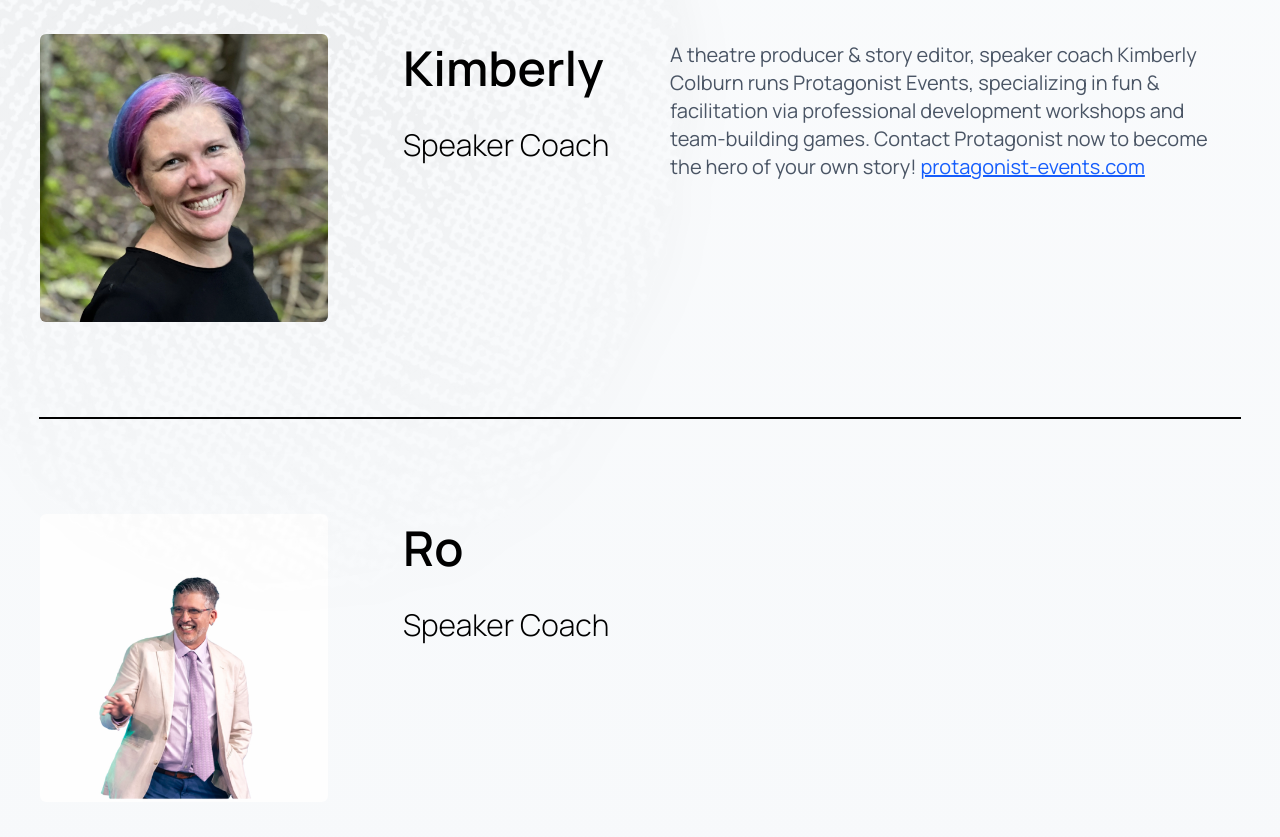
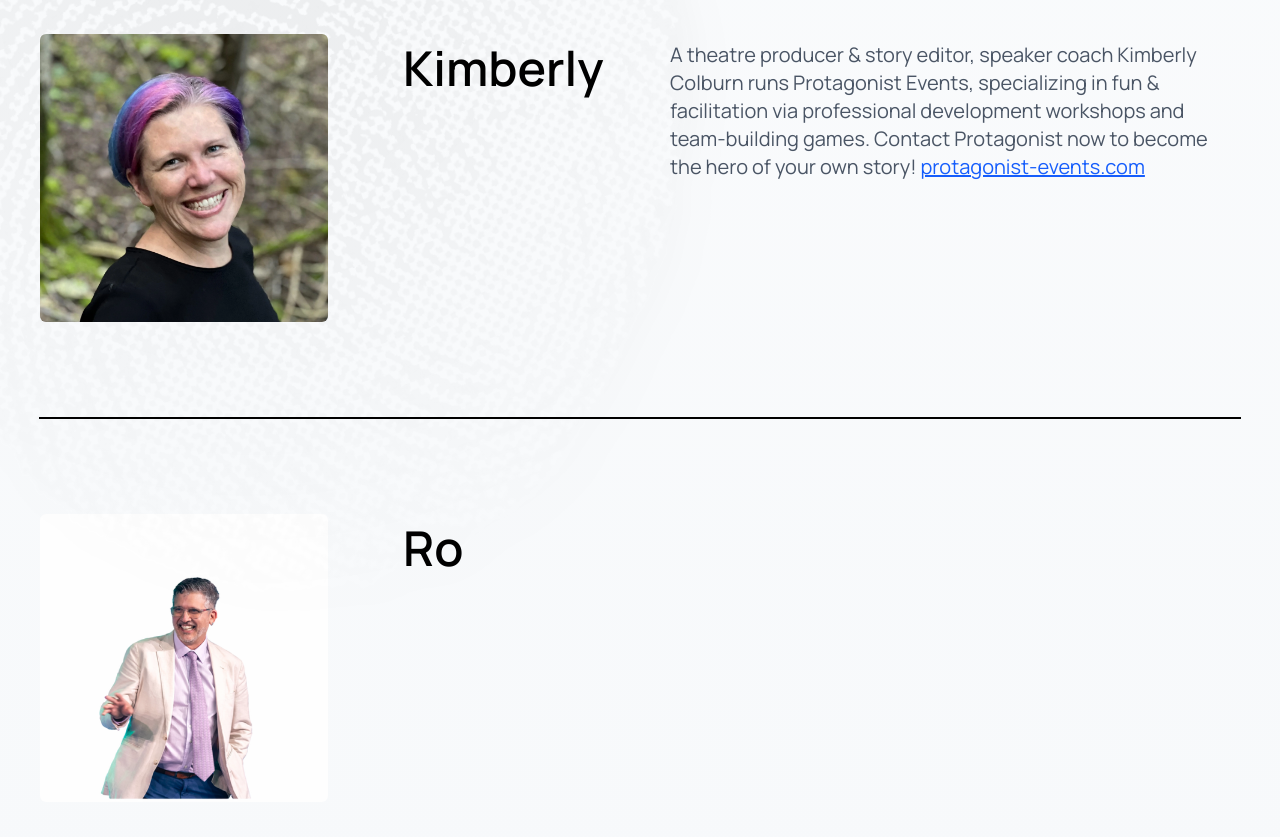
Before and after one commit to tedx-uofw/tedx-website-2026, a React (Vite) app in the folder vite-project/: page /speakers in a window 1280 px wide. Shown: the part 3820-4657 px from the top of the page. Built offline with nearby package versions, Linux system fonts and the light colour scheme; a web font is replaced by a local one.

Commit message:
Remove speaker coach role, clear in title anyways

```diff
--- a/vite-project/src/pages/Speakers.tsx
+++ b/vite-project/src/pages/Speakers.tsx
@@ -82,7 +82,7 @@ function Speakers() {
   const speakerCoaches = [
     {
       name: "Kimberly",
-      role: "Speaker Coach",
+      role: "",
       image: "/speakers/kimberly.webp",
       desc: (
         <span>
@@ -104,7 +104,7 @@ function Speakers() {
     },
     {
       name: "Ro",
-      role: "Speaker Coach",
+      role: "",
       image: "/speakers/ro.png",
       desc: "",
       link: "#",
```
